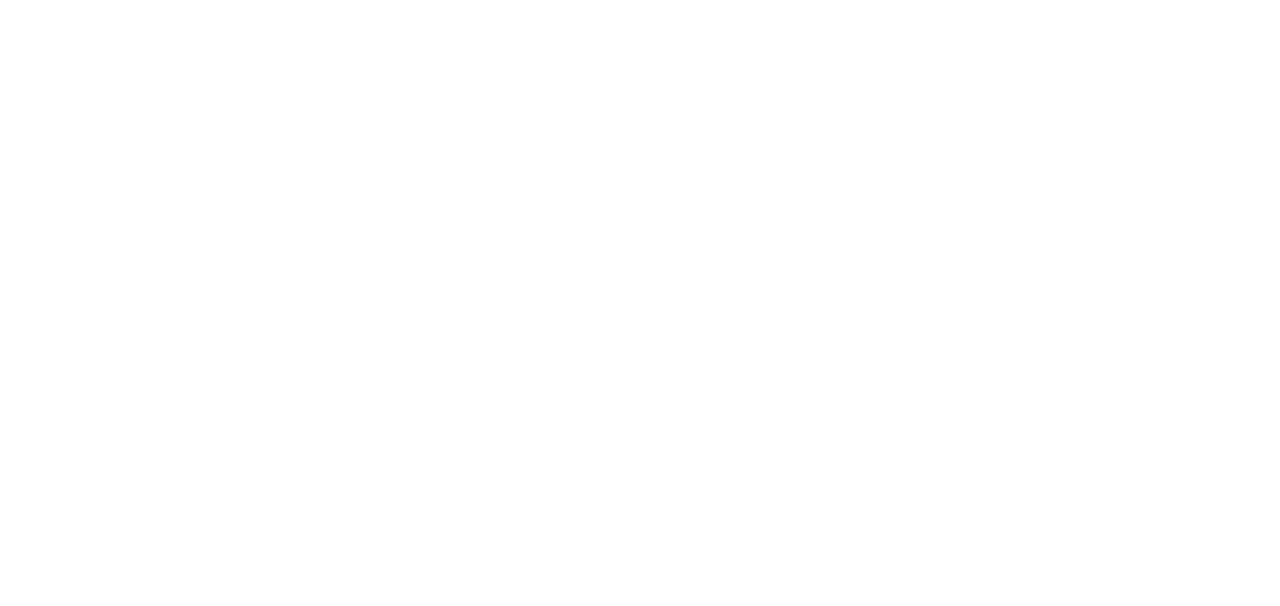
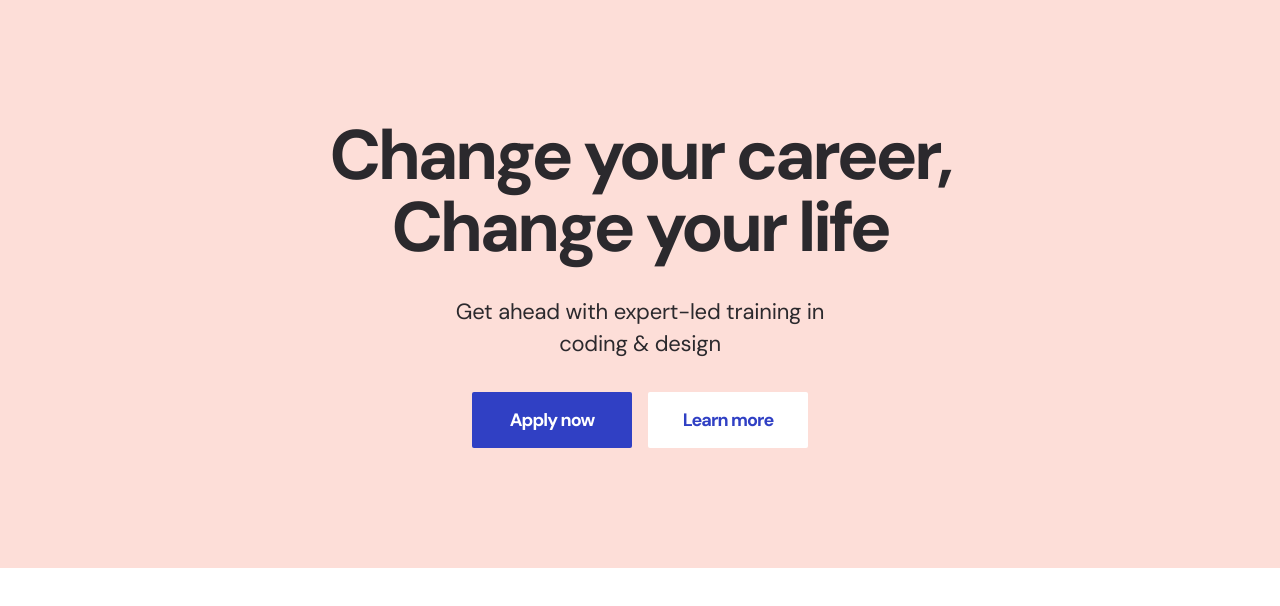
Before and after one commit to sypear/frontend-web-dev-course-promo-page, a plain HTML site: page index.html in a window 1280 px wide. Drawn offline with Linux system fonts and the light colour scheme.

Commit message:
feat: Landing 페이지 HTML 작성

```diff
--- a/index.html
+++ b/index.html
@@ -4,8 +4,39 @@
     <meta charset="UTF-8">
     <meta name="viewport" content="width=device-width, initial-scale=1.0">
     <title>Frontend Web Dev Course</title>
+    <link rel="preconnect" href="https://fonts.googleapis.com">
+    <link rel="preconnect" href="https://fonts.gstatic.com" crossorigin>
+    <link href="https://fonts.googleapis.com/css2?family=DM+Sans:wght@400;700&display=swap" rel="stylesheet">
+    <link rel="stylesheet" href="./css/grid.min.css">
+    <link rel="stylesheet" href="./css/reset.css">
+    <link rel="stylesheet" href="./css/style.css">
 </head>
 <body>
-
+    <section class="landing">
+        <div class="container">
+            <div class="row">
+                <div class="col-12">
+                    <div class="landing-contents">
+                        <h1 class="landing-title">
+                            Change your career,<br />
+                            Change your life
+                        </h1>
+                        <p class="landing-desc">
+                            Get ahead with expert-led training in<br />
+                            coding & design
+                        </p>
+                        <div class="button-wrapper">
+                            <a href="#" class="fill-button">
+                                Apply now
+                            </a>
+                            <a href="#" class="fill-button inverted">
+                                Learn more
+                            </a>
+                        </div>
+                    </div>
+                </div>
+            </div>
+        </div>
+    </section>
 </body>
 </html>
```
